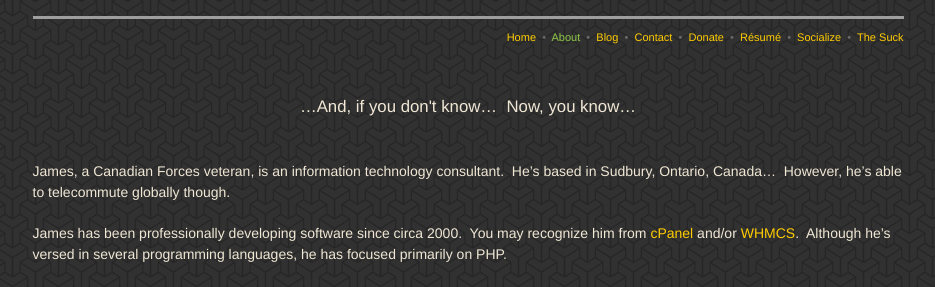
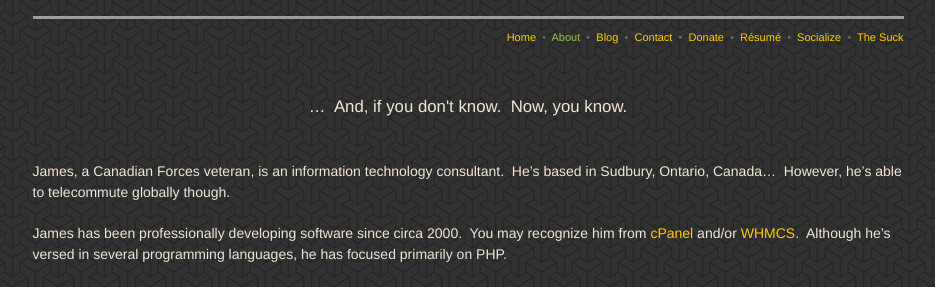
Before and after one commit to jwds1978/jwds1978.github.io, a Jekyll site: the page built from about.md, in a window 1280 px wide. Shown: the part 177-464 px from the top of the page, without its empty margins (172-1107 px from the left). Built offline with Jekyll 4.4.1, drawn with Linux system fonts in a browser that asks for light colours; nearby versions of some CDN libraries; some web fonts are replaced; our own code applies the rules of GitHub Pages for plain Markdown files; some of the changed lines change nothing that is shown.

Commit message:
Grammar.

```diff
--- a/about.md
+++ b/about.md
@@ -4,7 +4,7 @@ title: About
 ---
 
 <div style="text-align: center;">
-  <span style="font-size: larger;">&hellip;And, if you don't know&hellip;&nbsp; Now, you know&hellip;</span><br />
+  <span style="font-size: larger;">&hellip;&nbsp; And, if you don't know.&nbsp; Now, you know.</span><br />
   &nbsp;<br />
   &nbsp;
 </div>
```
